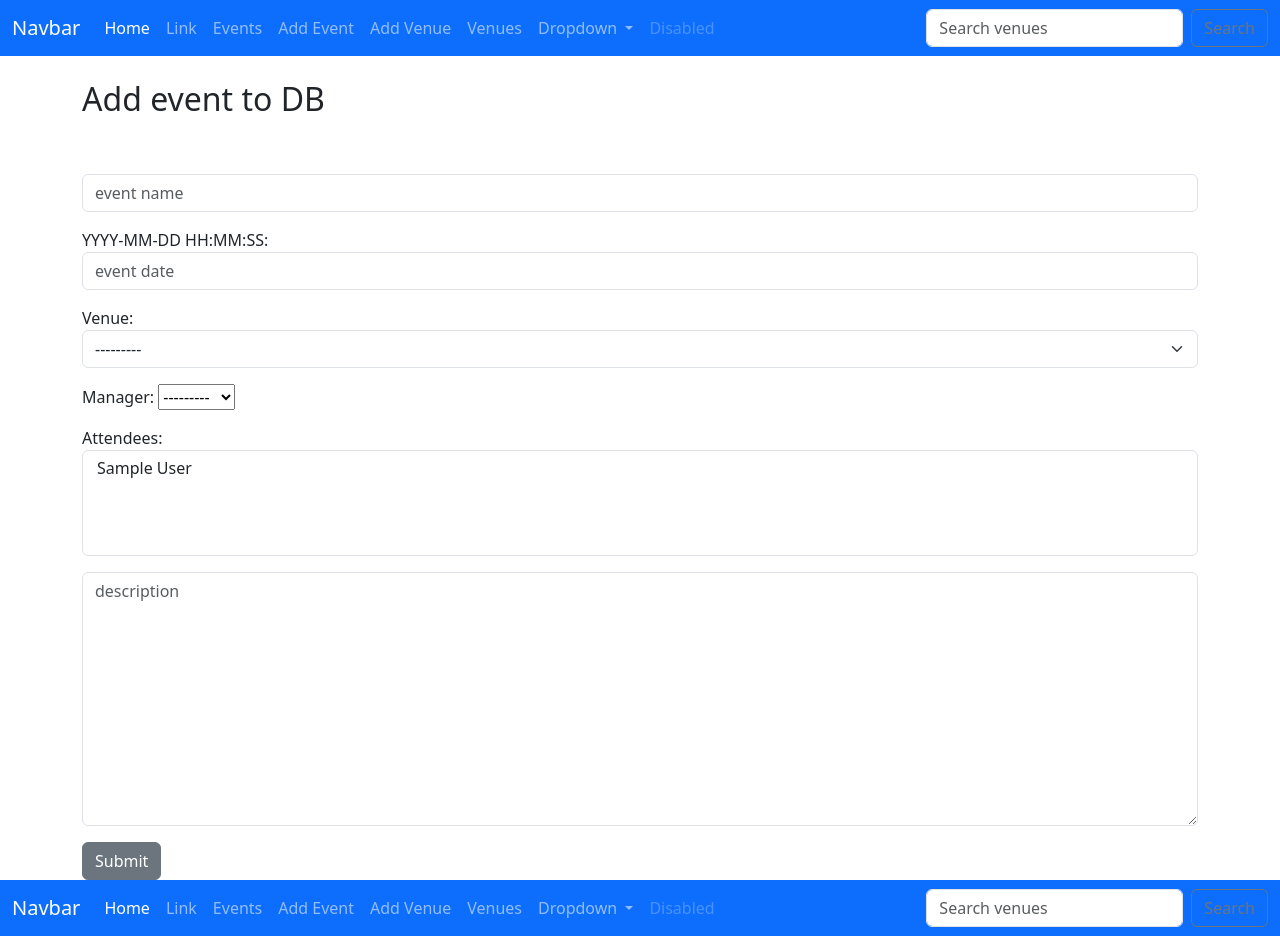
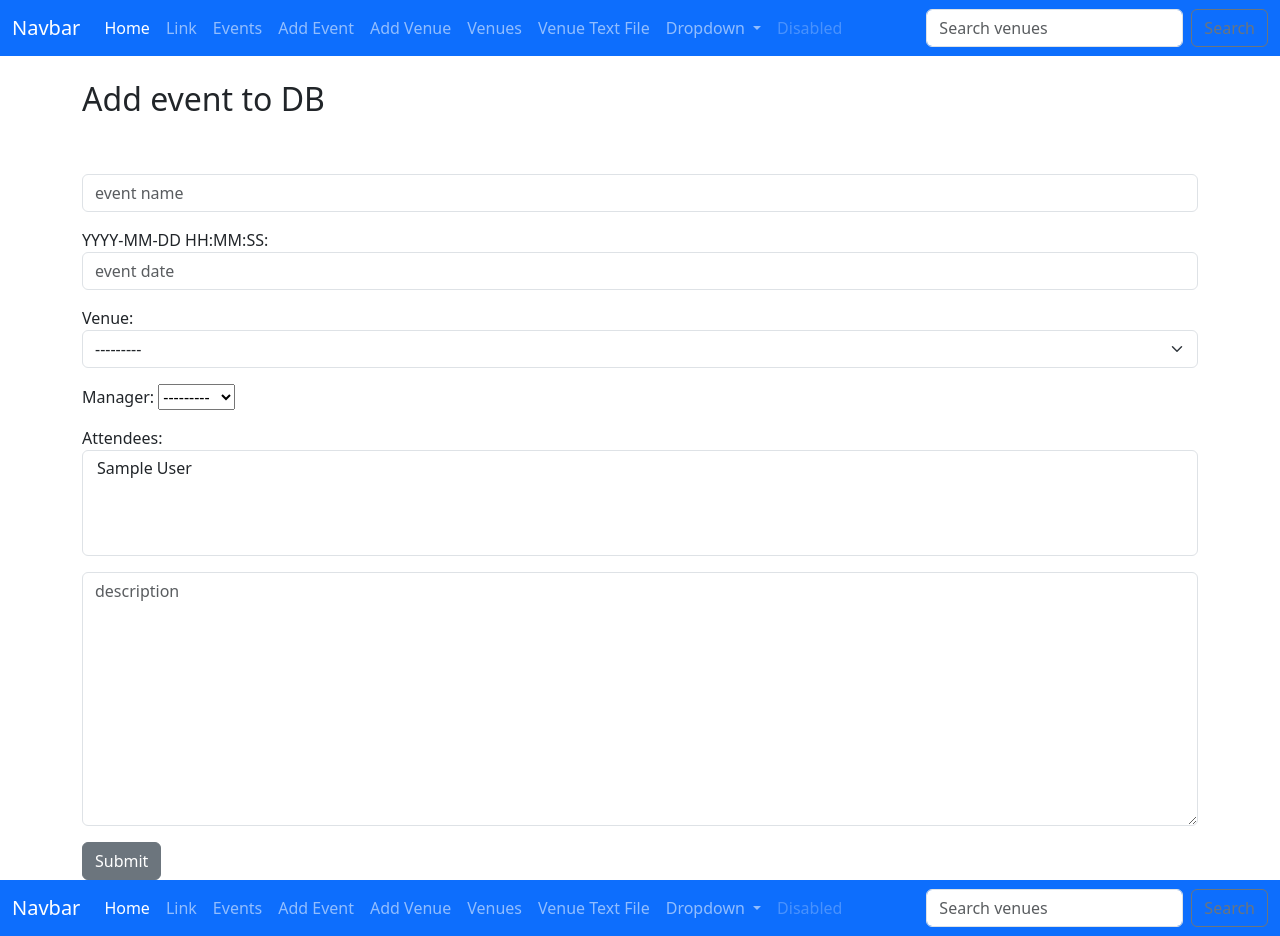
Before and after one commit to jfeldman777/club, a Django app: page /add_event in a window 1280 px wide. Run offline with Django 4.2, Linux system fonts and the light colour scheme; tables that the repository leaves empty hold one stand-in row (values such as "Sample post").

Commit message:
lesson 14+ end

```diff
--- a/events/templates/events/navbar.html
+++ b/events/templates/events/navbar.html
@@ -33,6 +33,10 @@ navbar-dark bg-primary">
         <li class="nav-item">
           <a class="nav-link" href="{% url 'list-venues' %}">Venues</a>
         </li>
+        <li class="nav-item">
+          <a class="nav-link" href="{% url 'venue-text' %}">Venue Text File</a>
+        </li>
+
 
         <li class="nav-item dropdown">
           <a class="nav-link dropdown-toggle" href="#" role="button" data-bs-toggle="dropdown" aria-expanded="false">
--- a/events/urls.py
+++ b/events/urls.py
@@ -14,6 +14,7 @@ urlpatterns = [
     path('update_venue/<venue_id>',views.update_venue,name='update-venue'),
     path('search_venues/',views.search_venues,name='search-venues'),
     path('delete_event/<event_id>',views.delete_event,name='delete-event'),
-    path('delete_venue/<venue_id>',views.delete_venue,name='delete-venue')
+    path('delete_venue/<venue_id>',views.delete_venue,name='delete-venue'),
+    path('venue_text',views.venue_text, name='venue-text')
 
 ]
--- a/events/views.py
+++ b/events/views.py
@@ -5,14 +5,23 @@ from datetime import datetime
 from .models import Event,Venue
 
 from .forms import VenueForm, EventForm
-from django.http import HttpResponseRedirect
+from django.http import HttpResponseRedirect, HttpResponse
+
+def venue_text(request):
+    response = HttpResponse(content_type='text/plain')
+    response['Content-Disposition']='attachment;filename=venues.txt'
+    lines = ["This is line 1\n",
+    "this is line 2\n",
+    "this is line 3\n"]
+
+    response.writelines(lines)
+    return response
 
 def show_venue(request, venue_id):
     venue = Venue.objects.get(pk=venue_id)
     return render(request,'events/show_venue.html',
     {'venue':venue})
 
-# Create your views here.def
 def list_venues(request):
         venue_list = Venue.objects.all().order_by('?')
         return render(request, 'events/venue_list.html',
@@ -55,7 +64,6 @@ def delete_event(request, event_id):
     event = Event.objects.get(pk=event_id)
     event.delete()
     return redirect('list-events')
-
 
 def  update_event(request, event_id):
     event = Event.objects.get(pk=event_id)
@@ -101,7 +109,6 @@ def add_event(request):
     {'form':form,
     'submitted':submitted,})
 
-
 def all_events(request):
     event_list = Event.objects.all().order_by('event_date','name','venue',)
     return render(request, 'events/event_list.html',
```
